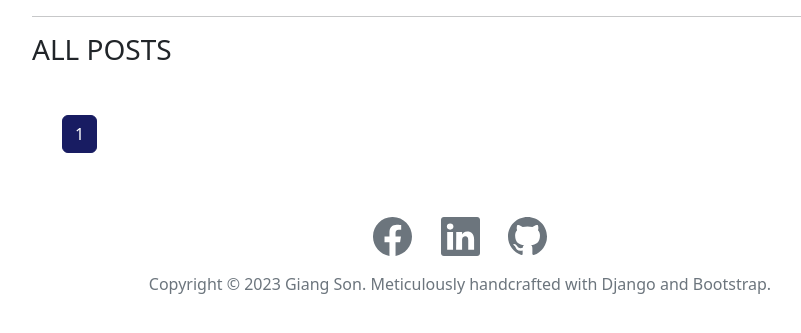
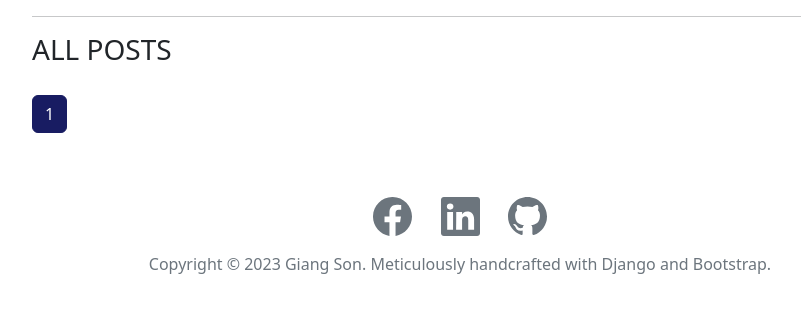
Before and after one commit to giangson19/blog_website, a Django app: page /blog/ in a window 1280 px wide. Shown: the part 74-407 px from the top of the page, without its empty margins (180-981 px from the left). Run offline with Django 4.2, Linux system fonts and the light colour scheme; data that the repository does not hold is empty; parts of the project's set-up code (start-up, migrations or seed data) failed here and were passed over; some libraries are stand-ins or nearby versions.

Commit message:
Remove left padding on All posts page

```diff
--- a/blog/static/blog/css/article.css
+++ b/blog/static/blog/css/article.css
@@ -16,8 +16,8 @@ article #content blockquote p {
 }
 
 div .post_list {
-    padding-top: 40px;
-    padding-left: 42px;
+    padding-top: 20px;
+    /* padding-left: 42px; */
 }
 
 article #content {
```
